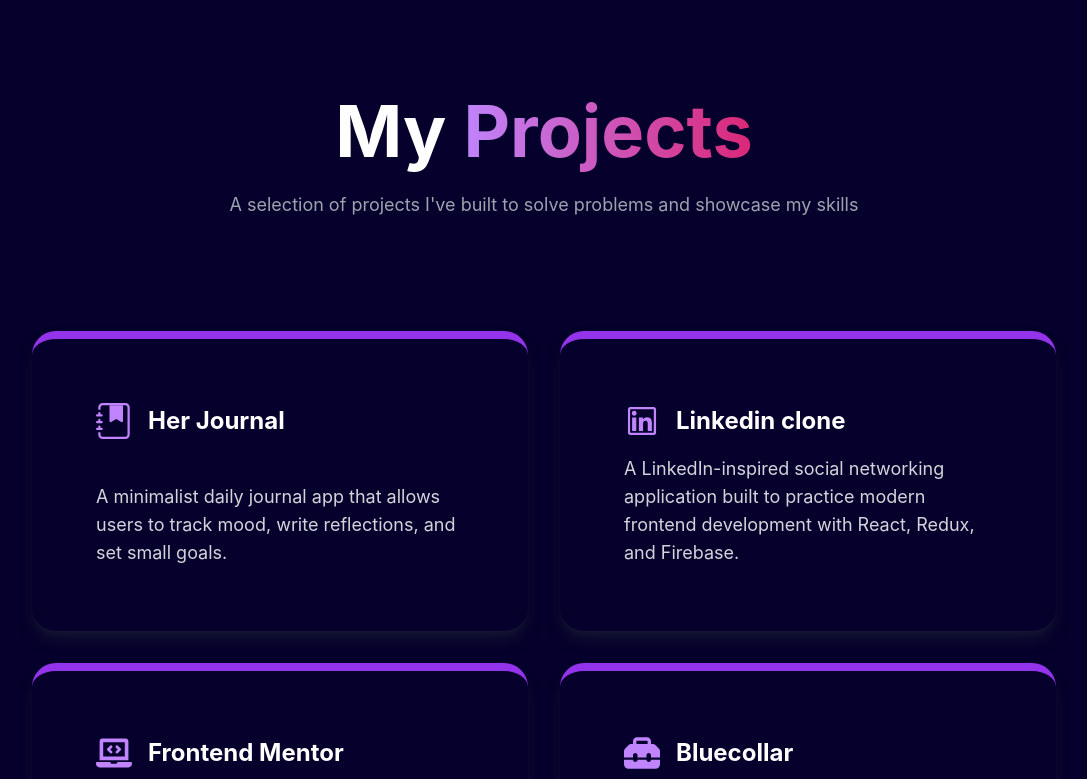
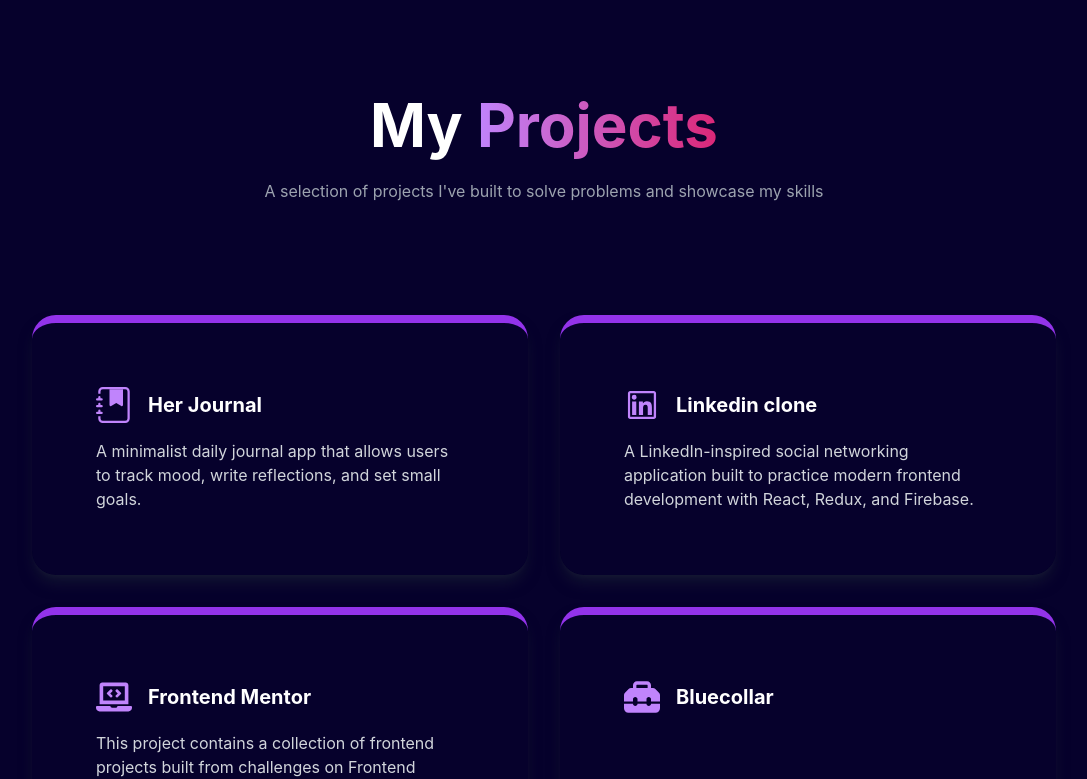
Before and after one commit to Njeriwaweru/Portfolio, a React (Create React App) app: page / in a window 1280 px wide. Shown: the part 2088-2867 px from the top of the page, without its empty margins (96-1183 px from the left). Built offline with nearby package versions, Linux system fonts and the light colour scheme; a web font is replaced by a local one.

Commit message:
Fixing projects section

```diff
--- a/src/components/ProjectCards.js
+++ b/src/components/ProjectCards.js
@@ -16,9 +16,9 @@
                     <div className="text-purple-400 text-4xl">
                         {icon}
                     </div>
-                    <h2 className="text-white text-2xl font-bold">{name}</h2>
+                    <h2 className="text-white text-2xl md:text-xl font-bold">{name}</h2>
                 </div>
-                    <p className="text-gray-300 mt-4 text-lg">{description}</p>
+                    <p className="text-gray-300 mt-4 text-lg md:text-base">{description}</p>
             </div>
         </a>
 
--- a/src/pages/Projects.js
+++ b/src/pages/Projects.js
@@ -8,10 +8,10 @@
     return (
         <section id="projects" className="pt-8 px-4 md:px-8">
             <div className="mx-auto">
-                <h1 className="text-white text-center text-5xl md:text-7xl font-bold">
+                <h1 className="text-white text-center text-5xl md:text-6xl font-bold">
                     My <span className="text-transparent bg-clip-text bg-gradient-to-r from-purple-400 to-pink-600">Projects</span>
                 </h1>
-                <p className="text-gray-400 text-center text-lg mb-12 max-w-2xl mx-auto mt-6">
+                <p className="text-gray-400 text-center text-base mb-12 max-w-2xl mx-auto mt-6">
                     A selection of projects I've built to solve problems and showcase my skills
                 </p>
 
```
